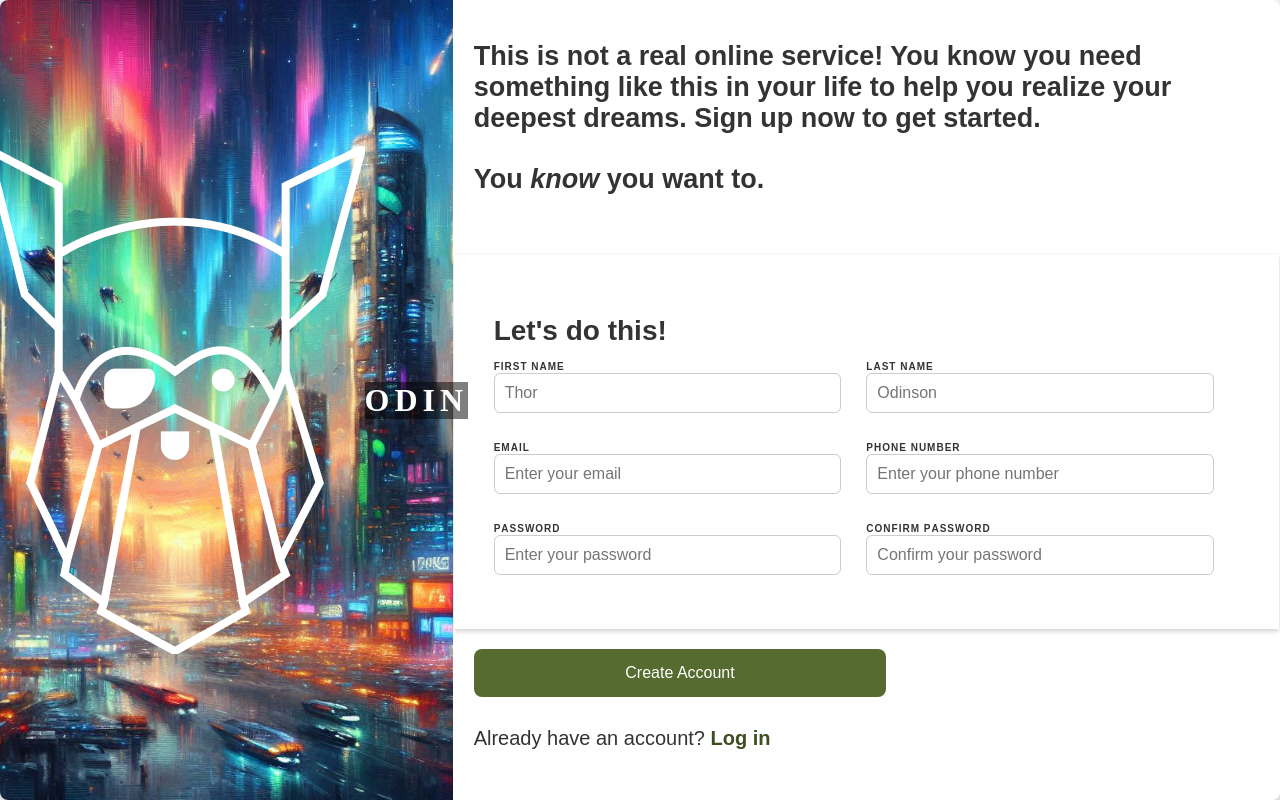
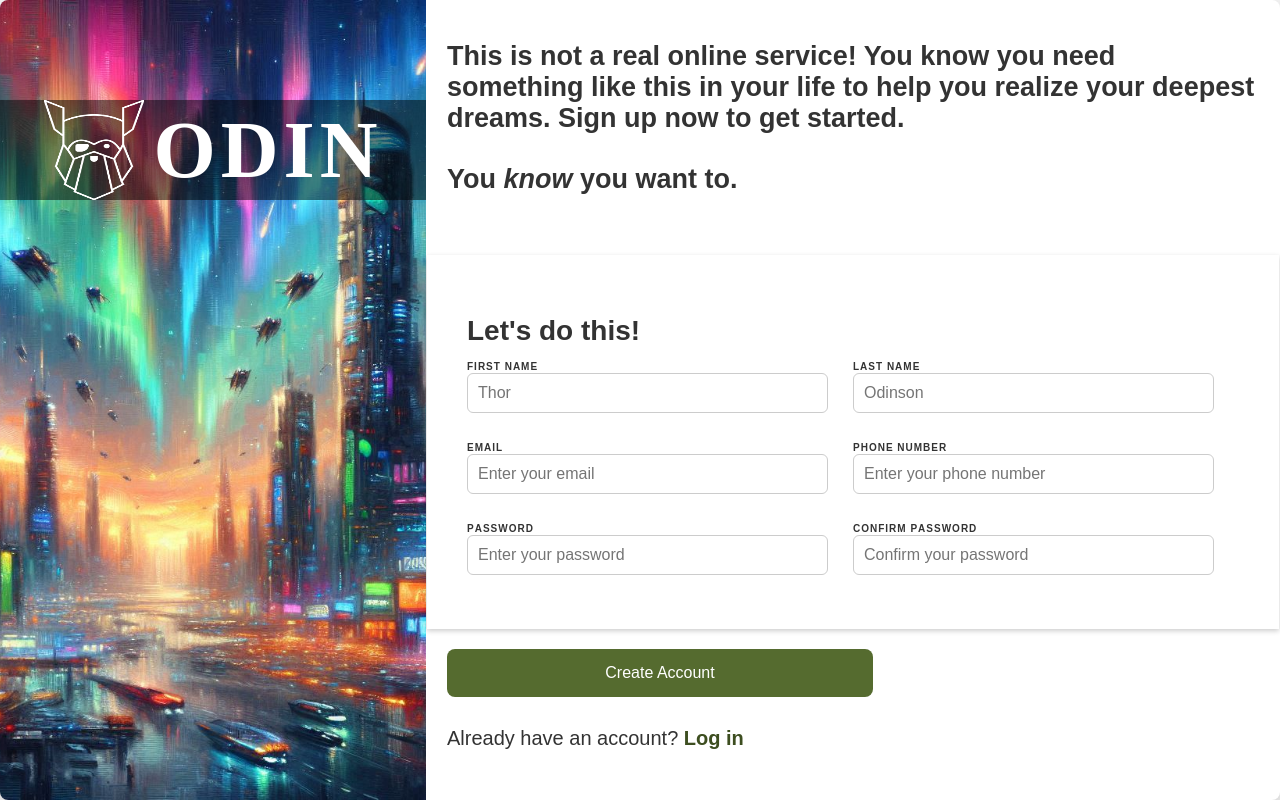
Before and after one commit to ishensarabia/sign-up-form, a plain HTML site: page index.html in a window 1280 px wide. Drawn offline with Linux system fonts and the light colour scheme.

Commit message:
Complete project

```diff
--- a/styles.css
+++ b/styles.css
@@ -32,23 +32,31 @@ body {
   display: flex;
   align-items: center;
   justify-content: center;
-  padding: 20px;
   color: white;
   width: 25%;
 }
 
 .logo {
+  flex: 1;
+  margin-bottom: 500px;
   display: flex;
+  justify-content: center;
   align-items: center;
+  width: 100%;
+  background-color: rgba(0, 0, 0, 0.5);
+  height: 100px; /* Adjust the height as needed */
+}
+
+.logo img {
+  width: 100px;
+  height: 100px;
+  margin-right: 10px;
 }
 
 .logo h1 {
   font-family: "Times New Roman", Times, serif;
   letter-spacing: 5px;
-  display: flex;
-  align-items: center;
-  background-color: rgba(0, 0, 0, 0.5);
-  text-align: center;
+  font-size: 80px;
 }
 
 .left-section p {
```
